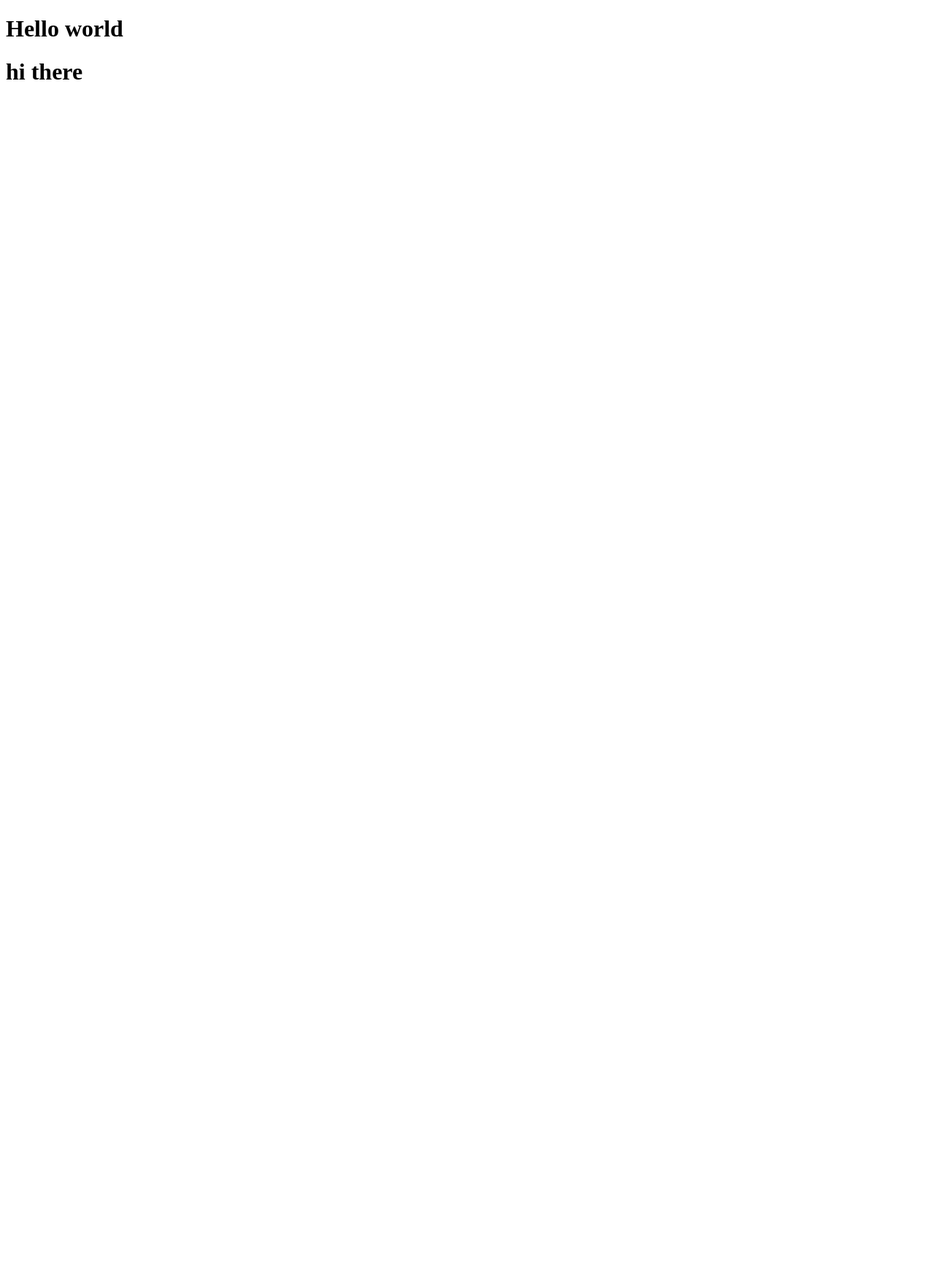
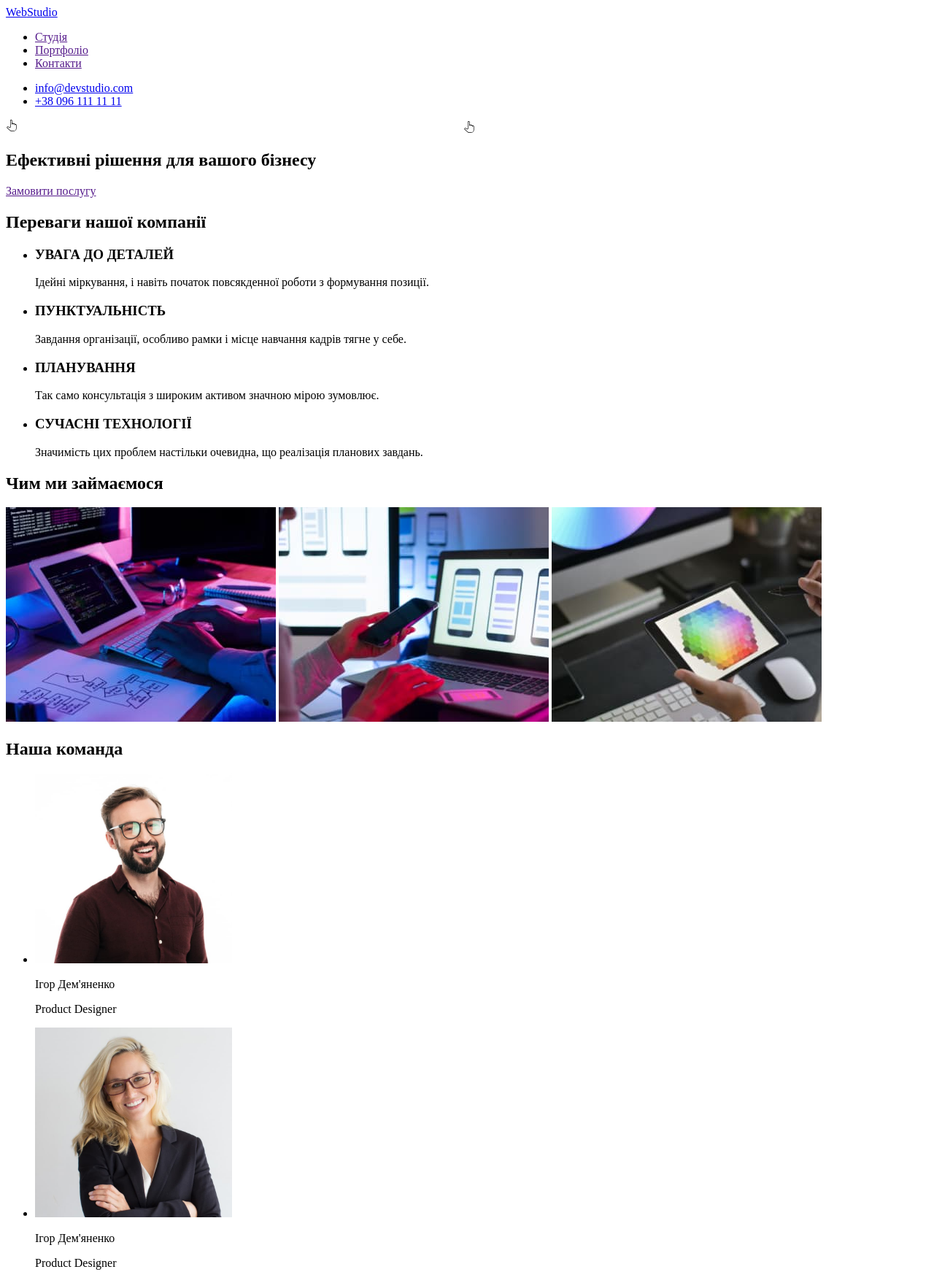
Before and after one commit to Sergii100/goit-markup-hw-01, a plain HTML site: page index.html in a window 1280 px wide. Shown: the top 1743 px of the page at 73% size. Before the commit the page ends 800 px from the top, so only its background shows below. Drawn offline with Linux system fonts and the light colour scheme.

Commit message:
Main page Webstudio

```diff
--- a/index.html
+++ b/index.html
@@ -1,15 +1,103 @@
 <!DOCTYPE html>
-<html lang="en">
+<html lang="uk">
 <head>
   <meta charset="UTF-8">
   <meta http-equiv="X-UA-Compatible" content="IE=edge">
   <meta name="viewport" content="width=device-width, initial-scale=1.0">
-  <title>New document</title>
-
-  <h1>Hello world</h1>
-  <h1>hi there</h1>
+  <title>Web studio</title>
 </head>
 <body>
+  <header>
+    <nav>
+      <a href="/" lang="en"><span>Web</span>Studio</a>
+      <ul>
+        <li><a href="">Студія</a></li>
+        <li><a href="">Портфоліо</a></li>
+        <li><a href="">Контакти</a></li>
+      </ul>
+    </nav>
+      <ul>
+        <li><a href="mailto:info@devstudio.com">info@devstudio.com</a></li>
+        <li><a href="tel:+380961111111">+38 096 111 11 11</a></li>
+      </ul>
+      <img src="./svg/pointers.svg" alt="pointers" width="643" height="18">
+  </header>
 
+  <main>
+    <!-- Hero (додати банер в CSS) -->
+    <section>
+      <h1>Ефективні рішення для вашого бізнесу</h1>
+      <a href="">Замовити послугу</a>
+    </section>
+
+    <!-- Advantages -->
+    <section>
+      <!-- h2 Заховати в CSS -->
+      <h2>Переваги нашої компанії</h2>
+      <ul>
+        <li>
+          <h3>УВАГА ДО ДЕТАЛЕЙ</h3>
+          <p>Ідейні міркування, і навіть початок повсякденної роботи з формування позиції.</p>
+        </li>
+        <li>
+          <h3>ПУНКТУАЛЬНІСТЬ</h3>
+          <p>Завдання організації, особливо рамки і місце навчання кадрів тягне у себе.</p>
+        </li>
+        <li>
+          <h3>ПЛАНУВАННЯ</h3>
+          <p>Так само консультація з широким активом значною мірою зумовлює.</p>
+        </li>
+        <li>
+          <h3>СУЧАСНІ ТЕХНОЛОГІЇ</h3>
+          <p>Значимість цих проблем настільки очевидна, що реалізація планових завдань.</p>
+        </li>
+      </ul>
+    </section>
+
+    <!-- Чим ми займаємося -->
+    <section>
+      <h2>Чим ми займаємося</h2>
+      <img src="./img/чим-ми-займаємося1.jpg" alt="приклад роботи номер один" width="370" height="294">
+      <img src="./img/чим-ми-займаємося2.jpg" alt="приклад роботи номер два" width="370" height="294">
+      <img src="./img/чим-ми-займаємося3.jpg" alt="приклад роботи номер три" width="370" height="294">
+    </section>
+
+    <!-- Наша команда -->
+    <section>
+      <h2>Наша команда</h2>
+      <ul>
+        <li>
+          <img src="./img/photo-product-designer.jpg" alt="фото Ігор Дем&apos;яненко" width="270" height="260">
+          <p>Ігор Дем'яненко</p>
+          <p>Product Designer</p>
+        </li>
+        <li>
+          <img src="./img/photo-frontend-developer.jpg" alt="фото Ольга Рєпіна" width="270" height="260">
+          <p>Ігор Дем'яненко</p>
+          <p>Product Designer</p>
+        </li>
+        <li>
+          <img src="./img/photo-marketing-manager.jpg" alt="фото Микола Тарасов" width="270" height="260">
+          <p>Микола Тарасов</p>
+          <p>Marketing</p>
+        </li>
+        <li>
+          <img src="./img/photo-ui-designer.jpg" alt="фото Михайло Єрмаков" width="270" height="260">
+          <p>Михайло Єрмаков</p>
+          <p>UI Designer</p>
+        </li>
+      </ul>
+    </section>
+
+  </main>
+
+  <footer>
+    <a href="/" lang="en"> <span>Web</span>Studio</a>
+    <ul>
+      <li><a href="https://www.google.com.ua/maps/place/%D0%B1%D1%83%D0%BB%D1%8C%D0%B2%D0%B0%D1%80+%D0%9B%D0%B5%D1%81%D1%96+%D0%A3%D0%BA%D1%80%D0%B0%D1%97%D0%BD%D0%BA%D0%B8,+26,+%D0%9A%D0%B8%D1%97%D0%B2,+02000/@50.4265807,30.5361971,17z/data=!3m1!4b1!4m5!3m4!1s0x40d4cf0e033ecbe9:0x57a4dffefec77da0!8m2!3d50.4265807!4d30.5383858?hl=uk">м. Київ, пр-т Лесі Українки, 26</a></li>
+      <li><a href="mailto:info@devstudio.com">info@devstudio.com</a></li>
+      <li><a href="tel:+380961111111">+38 096 111 11 11</a></li>
+    </ul>
+  </footer>
 </body>
 </html>
```
Also changed, not shown: img/photo-frontend-developer.jpg (added), img/photo-marketing-manager.jpg (added), img/photo-product-designer.jpg (added), img/photo-ui-designer.jpg (added), img/чим-ми-займаємося1.jpg (added), img/чим-ми-займаємося2.jpg (added), img/чим-ми-займаємося3.jpg (added), svg/pointers.svg (added).
